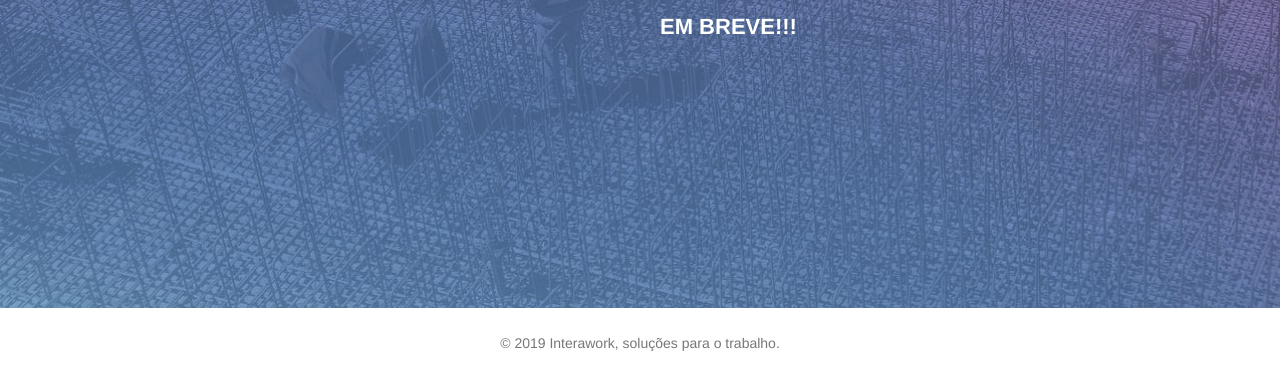
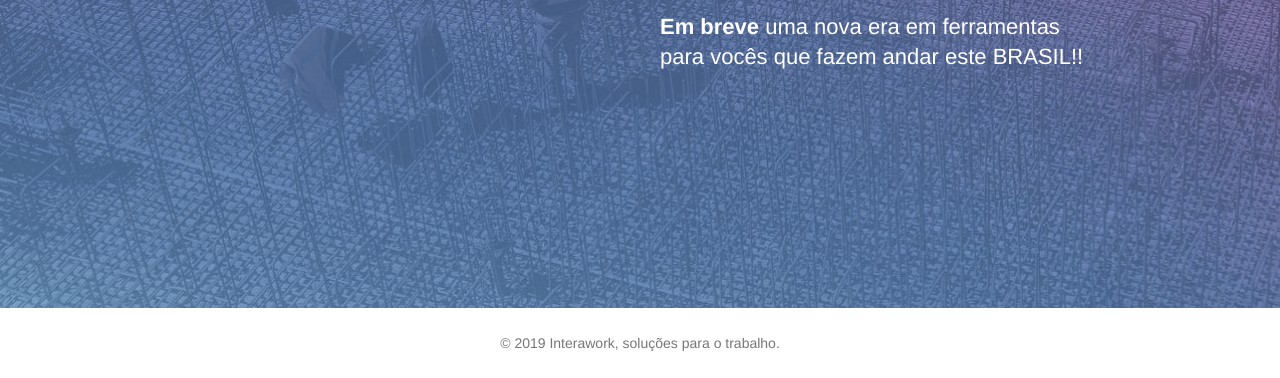
Before and after one commit to sandrofolk/Interawork_site_temp, a plain HTML site: page index.html in a window 1280 px wide. Shown: the part 545-923 px from the top of the page. Drawn offline with Linux system fonts and the light colour scheme.

Commit message:
Alteração de texto a pedido do Dr. Marcos

```diff
--- a/index.html
+++ b/index.html
@@ -106,7 +106,8 @@
                             Estamos trabalhando para trazermos soluções nas relações entre "Trabalho e Trabalhador"!
                         </h5>
                         <hr>
-                        <h4><strong>EM BREVE!!!</strong></h4>
+                        <!--<h4><strong>EM BREVE!!!</strong></h4>-->
+                        <h4><strong>Em breve</strong> uma nova era em ferramentas para vocês que fazem andar este BRASIL!!</h4>
                     </div>
                 </div>
             </div>
```
